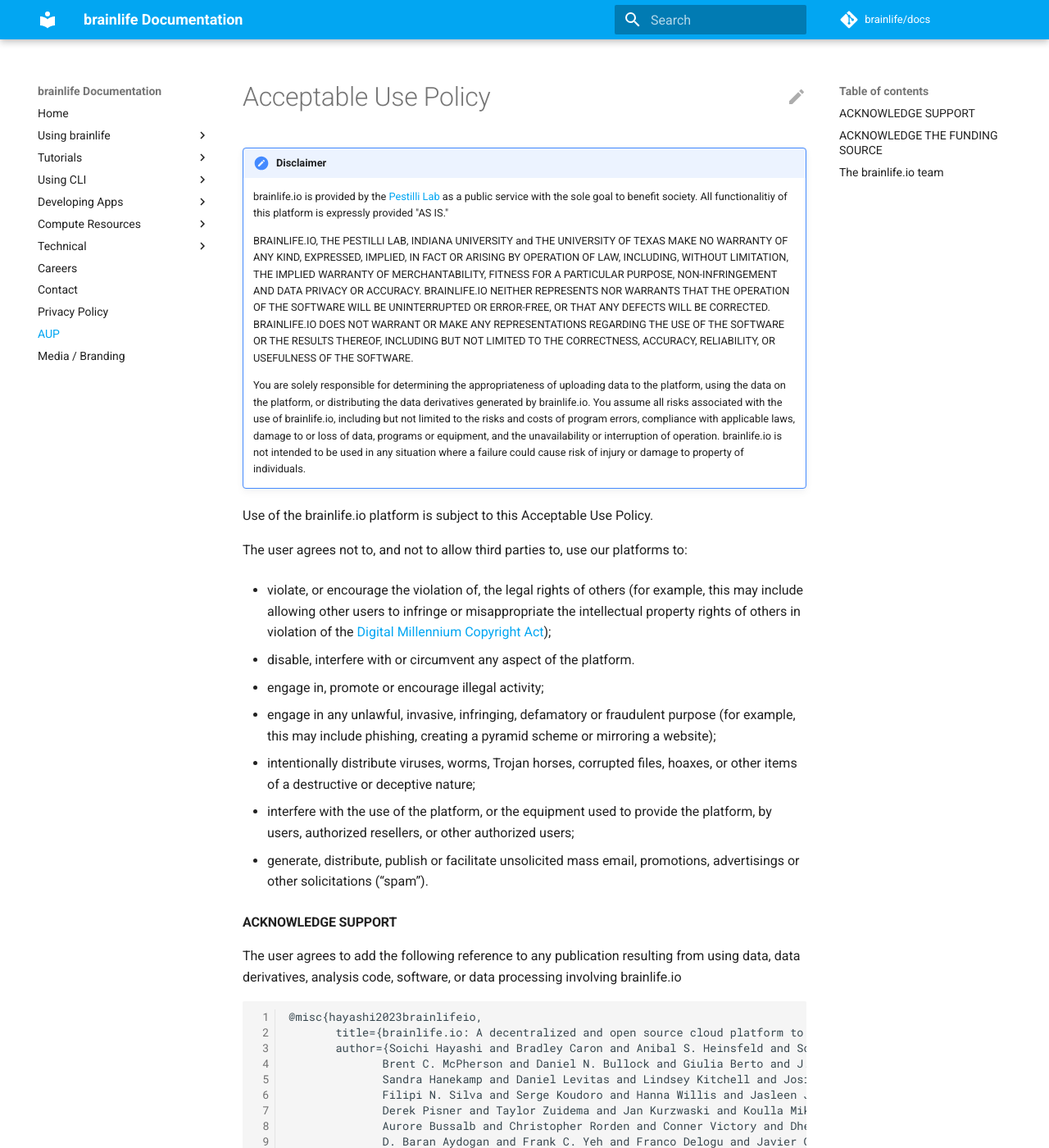
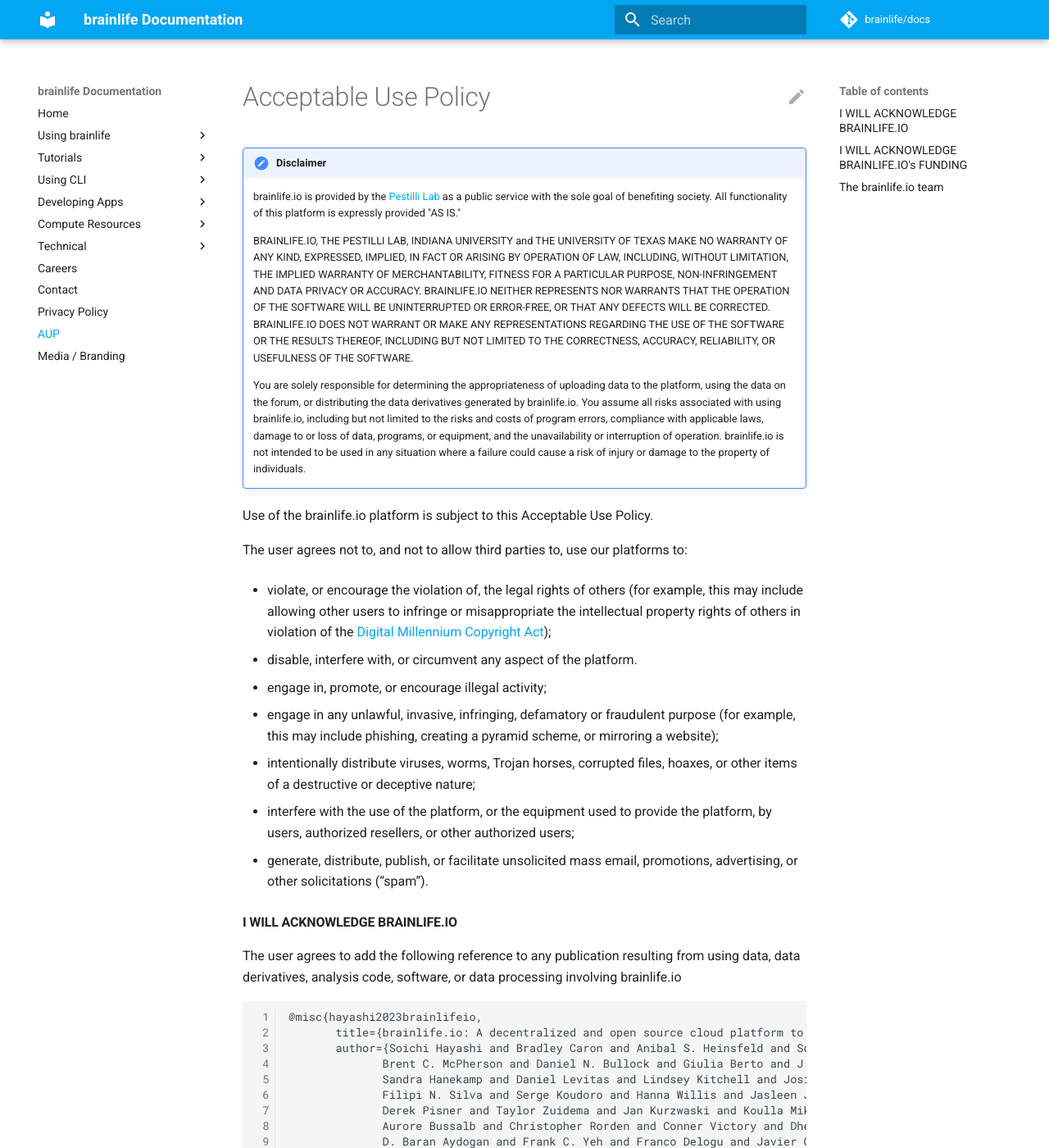
Before and after one commit to brainlife/docs, an MkDocs documentation site: the page built from docs/aup.md, in a window 1280 px wide and 1400 px high. Shown: the whole window at 82% size. Built offline with MkDocs 1.6.1 and Material for MkDocs 9.7.7, drawn with Linux system fonts in a browser that asks for light colours; comment, search, counter and statistics services are not loaded; some of the changed text lies outside the part shown.

Commit message:
Update aup.md
Updated headings

```diff
--- a/docs/aup.md
+++ b/docs/aup.md
@@ -6,11 +6,11 @@
 
 !!! Disclaimer
 
-    brainlife.io is provided by the [Pestilli Lab](https://brainlife.io/plab){target=_blank} as a public service with the sole goal to benefit society. All functionalitiy of this platform is expressly provided "AS IS."
+    brainlife.io is provided by the [Pestilli Lab](https://brainlife.io/plab){target=_blank} as a public service with the sole goal of benefiting society. All functionality of this platform is expressly provided "AS IS."
 
     BRAINLIFE.IO, THE PESTILLI LAB, INDIANA UNIVERSITY and THE UNIVERSITY OF TEXAS MAKE NO WARRANTY OF ANY KIND, EXPRESSED, IMPLIED, IN FACT OR ARISING BY OPERATION OF LAW, INCLUDING, WITHOUT LIMITATION, THE IMPLIED WARRANTY OF MERCHANTABILITY, FITNESS FOR A PARTICULAR PURPOSE, NON-INFRINGEMENT AND DATA PRIVACY OR ACCURACY. BRAINLIFE.IO NEITHER REPRESENTS NOR WARRANTS THAT THE OPERATION OF THE SOFTWARE WILL BE UNINTERRUPTED OR ERROR-FREE, OR THAT ANY DEFECTS WILL BE CORRECTED. BRAINLIFE.IO DOES NOT WARRANT OR MAKE ANY REPRESENTATIONS REGARDING THE USE OF THE SOFTWARE OR THE RESULTS THEREOF, INCLUDING BUT NOT LIMITED TO THE CORRECTNESS, ACCURACY, RELIABILITY, OR USEFULNESS OF THE SOFTWARE.
 
-    You are solely responsible for determining the appropriateness of uploading data to the platform, using the data on the platform, or distributing the data derivatives generated by brainlife.io. You assume all risks associated with the use of brainlife.io, including but not limited to the risks and costs of program errors, compliance with applicable laws, damage to or loss of data, programs or equipment, and the unavailability or interruption of operation. brainlife.io is not intended to be used in any situation where a failure could cause risk of injury or damage to property of individuals.
+    You are solely responsible for determining the appropriateness of uploading data to the platform, using the data on the forum, or distributing the data derivatives generated by brainlife.io. You assume all risks associated with using brainlife.io, including but not limited to the risks and costs of program errors, compliance with applicable laws, damage to or loss of data, programs, or equipment, and the unavailability or interruption of operation. brainlife.io is not intended to be used in any situation where a failure could cause a risk of injury or damage to the property of individuals.
 
 Use of the brainlife.io platform is subject to this Acceptable Use Policy.
 
@@ -18,19 +18,19 @@
 
 * violate, or encourage the violation of, the legal rights of others (for example, this may include allowing other users to infringe or misappropriate the intellectual property rights of others in violation of the [Digital Millennium Copyright Act](https://www.copyright.gov/legislation/dmca.pdf){target=_blank});
 
-* disable, interfere with or circumvent any aspect of the platform.
+* disable, interfere with, or circumvent any aspect of the platform.
 
-* engage in, promote or encourage illegal activity;
+* engage in, promote, or encourage illegal activity;
 
-* engage in any unlawful, invasive, infringing, defamatory or fraudulent purpose (for example, this may include phishing, creating a pyramid scheme or mirroring a website);
+* engage in any unlawful, invasive, infringing, defamatory or fraudulent purpose (for example, this may include phishing, creating a pyramid scheme, or mirroring a website);
 
 * intentionally distribute viruses, worms, Trojan horses, corrupted files, hoaxes, or other items of a destructive or deceptive nature;
 
 * interfere with the use of the platform, or the equipment used to provide the platform, by users, authorized resellers, or other authorized users;
 
-* generate, distribute, publish or facilitate unsolicited mass email, promotions, advertisings or other solicitations (“spam”).
+* generate, distribute, publish, or facilitate unsolicited mass email, promotions, advertising, or other solicitations (“spam”).
 
-#### ACKNOWLEDGE SUPPORT
+#### I WILL ACKNOWLEDGE BRAINLIFE.IO
 
 The user agrees to add the following reference to any publication resulting from using data, data derivatives, analysis code, software, or data processing involving brainlife.io
 
@@ -56,7 +56,7 @@
            archivePrefix={arXiv},
            primaryClass={cs.DC}
     }
-#### ACKNOWLEDGE THE FUNDING SOURCE
+#### I WILL ACKNOWLEDGE BRAINLIFE.IO's FUNDING
 
 Papers, book chapters, books, posters, oral presentations, and all other printed and digital presentations of results derived from data, data derivatives, analysis code, software or data processing served via brainlife.io should contain the following wording in the acknowledgments section.
 
```
